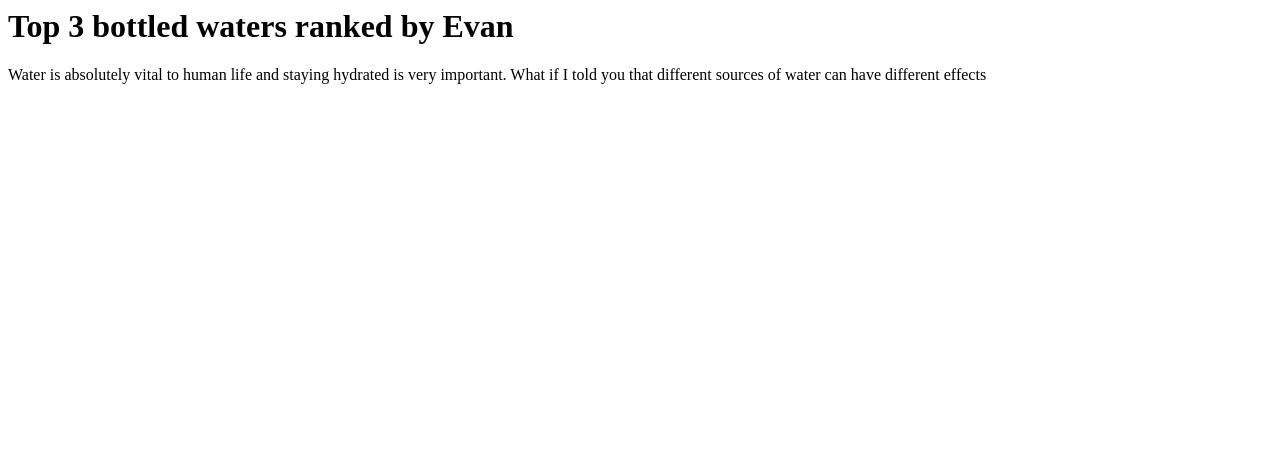
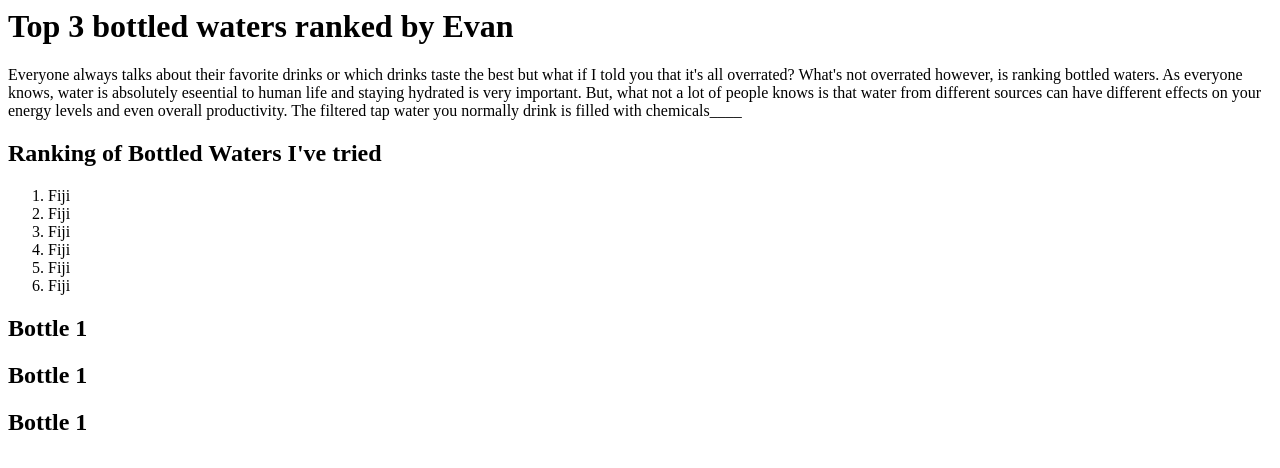
Before and after one commit to staten-island-tech/css-blogpost-project-Verviam, a plain HTML site: page index.html in a window 1280 px wide. Drawn offline with Linux system fonts and the light colour scheme.

Commit message:
added overall format

```diff
--- a/index.html
+++ b/index.html
@@ -1,5 +1,6 @@
 <html lang="en">
-  <head>
+
+<head>
     <meta charset="UTF-8" />
     <meta name="viewport" content="width=device-width, initial-scale=1.0" />
     <title>Evan Gao Blogpost</title>
@@ -10,13 +11,38 @@
     <link rel="stylesheet" href="https://fonts.googleapis.com/css2?family=Nunito:wght@300;400;500&display=swap" />
 
 
-  </head>
-  <body>
+</head>
+
+<body>
     <h1 class="Header"> Top 3 bottled waters ranked by Evan </h1>
-    <p>Water is absolutely vital to human life and staying hydrated is very important. What if I told you that different sources of water can have different effects </p>
+    <p>Everyone always talks about their favorite drinks or which drinks taste the best but what if I told you that
+        it's all overrated? What's not overrated however, is ranking bottled waters. As everyone knows, water is
+        absolutely eseential to human life and staying hydrated is very important. But, what not a lot of people
+        knows is that water from different sources can have different effects on your energy levels and even
+        overall productivity. The filtered tap water you normally drink is filled with chemicals____ </p>
 
-<!-- shift alt down -->
-  </body>
+    <!-- shift alt down -->
+
+    <h2>Ranking of Bottled Waters I've tried</h2>
+    <ol class="list">
+        <li>Fiji</li>
+        <li>Fiji</li>
+        <li>Fiji</li>
+        <li>Fiji</li>
+        <li>Fiji</li>
+        <li>Fiji</li>
+    </ol>
+
+    <h2>Bottle 1</h2>
+        <div class="bottleDescription"></div>
+    <h2>Bottle 1</h2>
+        <div class="bottleDescription"></div>
+    <h2>Bottle 1</h2>
+        <div class="bottleDescription"></div>
+
+
+</body>
+
 </html>
 <!-- font-family: 'Nunito', sans-serif; -->
 <!--You will be creating a simple 3 post blogpost website. Each post should
```
